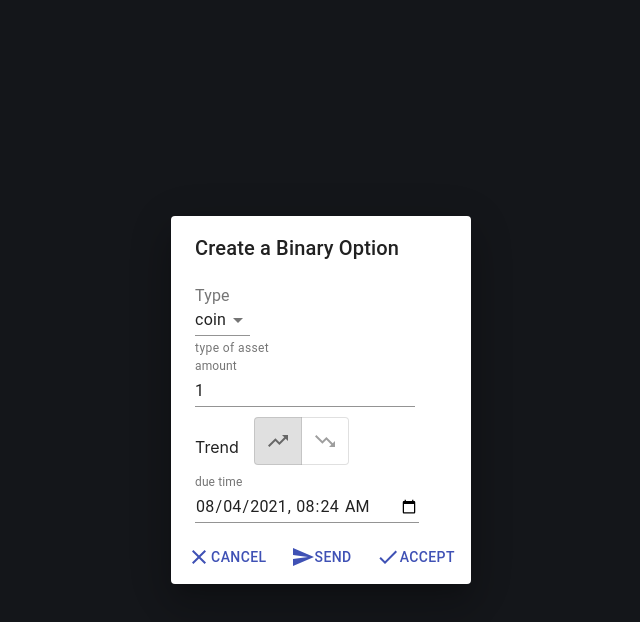
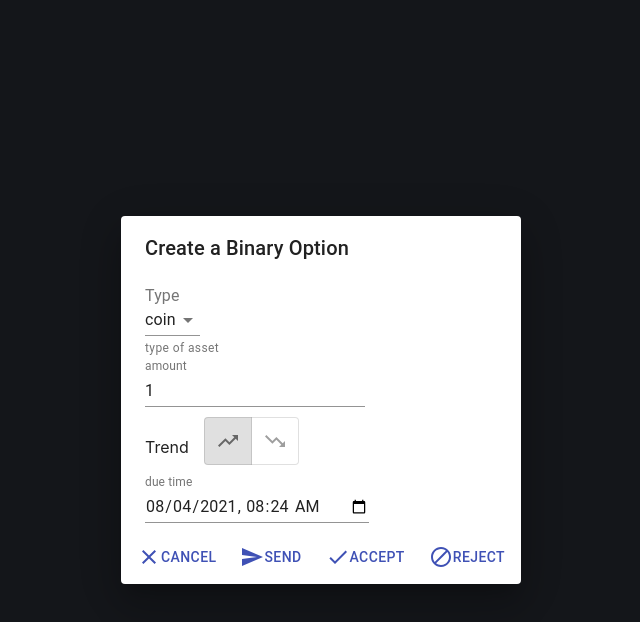
Before and after one commit to exx8/tau_Smart_contract, a React (Create React App) app: page / in a window 1280 px wide. Both pictures are taken after a click on the button "CREATE AN OPTION". Shown: the top 622 px of the page, without its empty margins (319-959 px from the left). Built offline with nearby package versions, Linux system fonts and the light colour scheme.

Commit message:
add reject battle!

```diff
--- a/src/BattleMenu.tsx
+++ b/src/BattleMenu.tsx
@@ -24,6 +24,7 @@ import {getBattleInfo} from "./solidity/Web3Scripts/frontend"
 import {addBattle} from "./solidity/Web3Scripts/frontend"
 import {TrendingDown, TrendingUp} from "@material-ui/icons";
 import {AcceptButton} from "./BattleMenuComponents/AcceptButton";
+import {CancelButton} from "./BattleMenuComponents/CancelButton";
 let debug=getDebug("battleMenu");
 interface BattleMenuState {
     email: string | null | undefined;
@@ -196,7 +197,9 @@ export class BattleMenu extends React.Component<BattleMenuPros, Partial<BattleMe
                                 <SendIcon/>
                                 Send
                             </Button>
-                            <AcceptButton value={1} id={1}/>
+                            <AcceptButton value={String(this.state.amount) } id={getAnchor()??-1}/>
+                            <CancelButton  id={getAnchor()??-1}/>
+
                         </DialogActions>
                     </Dialog>
                 </div>
--- /dev/null
+++ b/src/BattleMenuComponents/CancelButton.tsx
@@ -0,0 +1,21 @@
+import React from "react";
+import {Button} from "@material-ui/core";
+import { cancelBattle} from "../solidity/Web3Scripts/frontend";
+import {fillEtherDetailsInFunc} from "../utils";
+import BlockIcon from '@material-ui/icons/Block';
+export class CancelButton extends React.Component<{id:number}, {}> {
+
+    render() {
+
+        return (
+            <Button color="primary" onClick={ this.rejectBattle}>
+                <BlockIcon/>
+                Reject
+            </Button>)
+    }
+
+      rejectBattle=async():Promise<void> =>{
+        let detailedCancelBattle = await fillEtherDetailsInFunc(cancelBattle);
+         detailedCancelBattle(this.props.id);
+    }
+}
```
